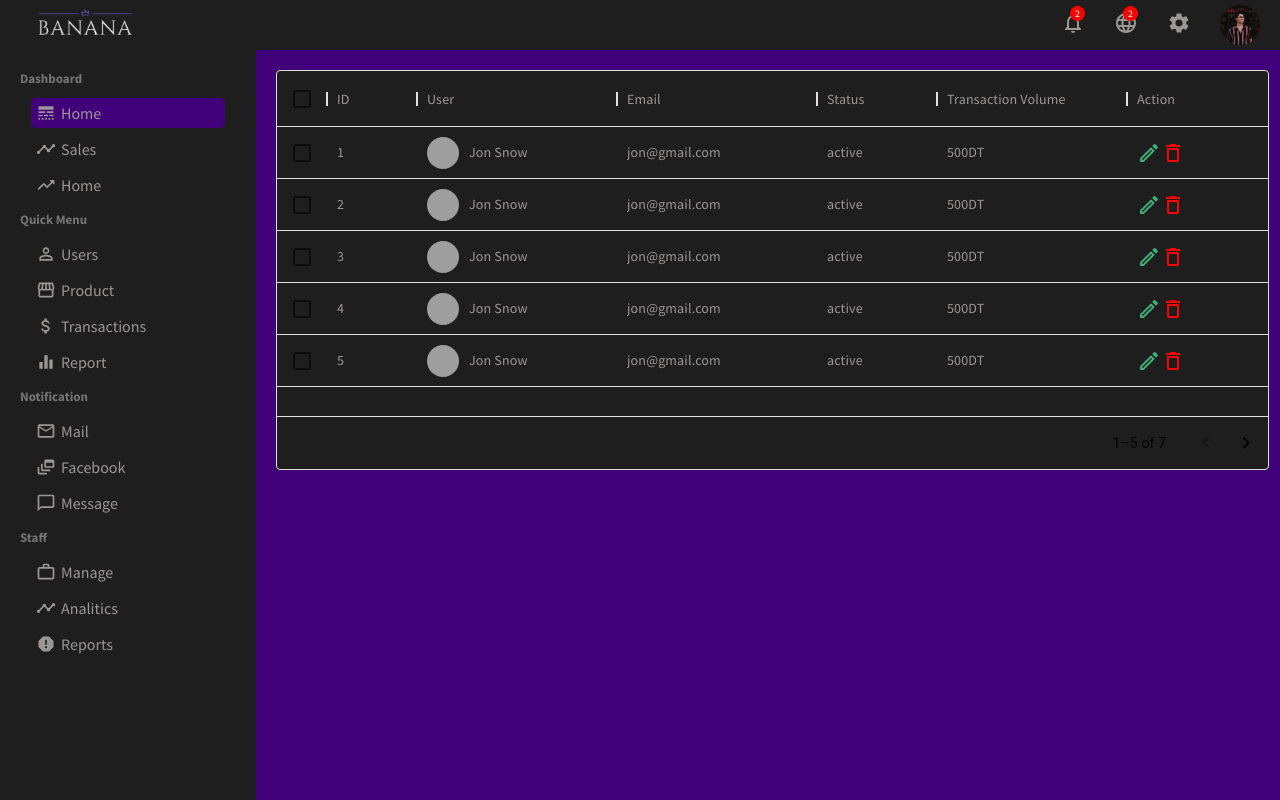
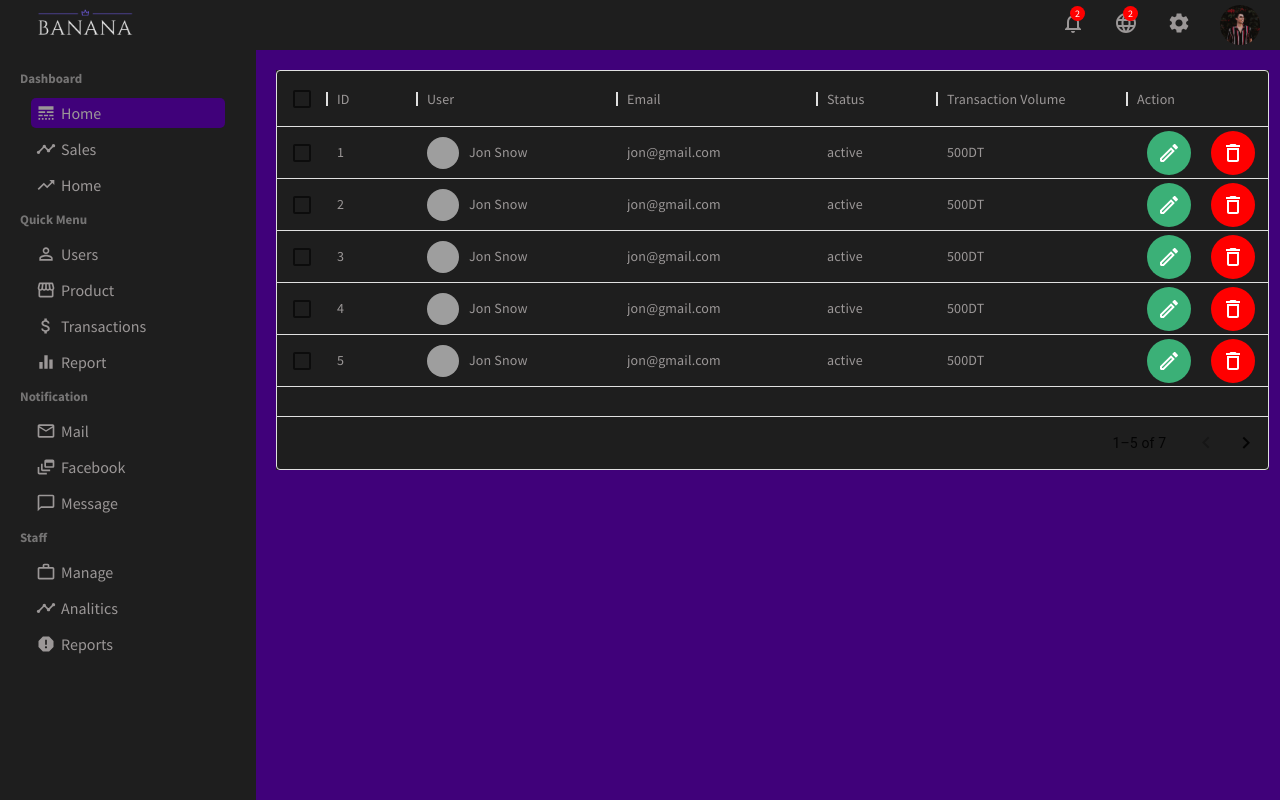
Before and after one commit to malekaridhi/ecommerceMern, a React (Create React App) app in the folder admin/: page /users in a window 1280 px wide. Built offline with nearby package versions, Linux system fonts and the light colour scheme; grey boxes are pictures that could not be loaded.

Commit message:
userlist route

```diff
--- a/admin/src/pages/userList/UserList.jsx
+++ b/admin/src/pages/userList/UserList.jsx
@@ -123,7 +123,8 @@ const UserList = () => {
           columns={columns}
           disableSelectionOnClick
           pageSize={5}
-          rowsPerPageOptions={[5]}
+         rowsPerPageOptions={[100]}
+
           checkboxSelection
         />
       </div>
--- a/admin/src/pages/userList/userList.css
+++ b/admin/src/pages/userList/userList.css
@@ -17,11 +17,21 @@
     margin-right: 10px;
   }
   .userListDelete{
-    color: red;
+    background-color: red;
     cursor: pointer;
+    border: none;
+    border-radius: 50%;
+    padding: 10px 10px;
+    color: white;
+    margin: 10px;
 }
 .userListEdit{
-    color: #3bb077;
+    border: none;
+    border-radius: 50%;
+    padding: 10px 10px;
+    background-color: #3bb077;
+    color: white;
     cursor: pointer;
+    margin: 10px;
 
 }
```
